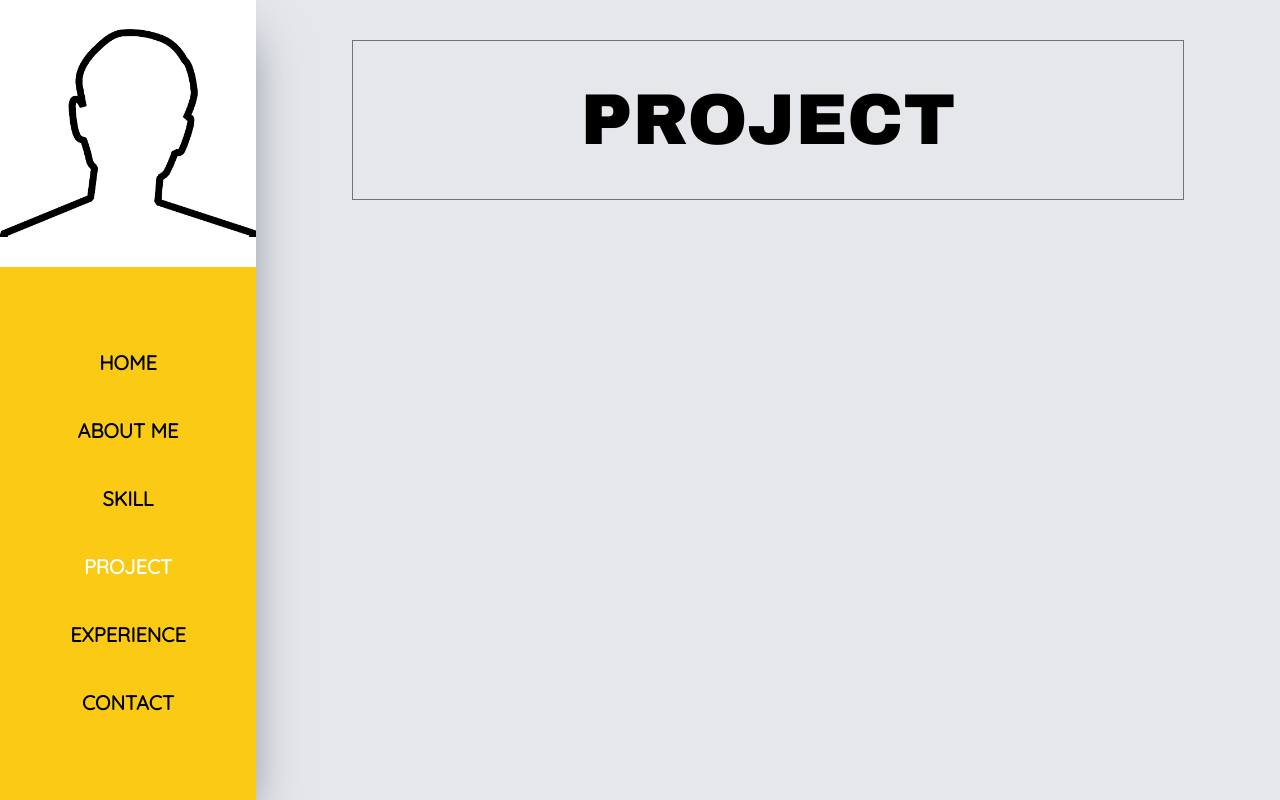
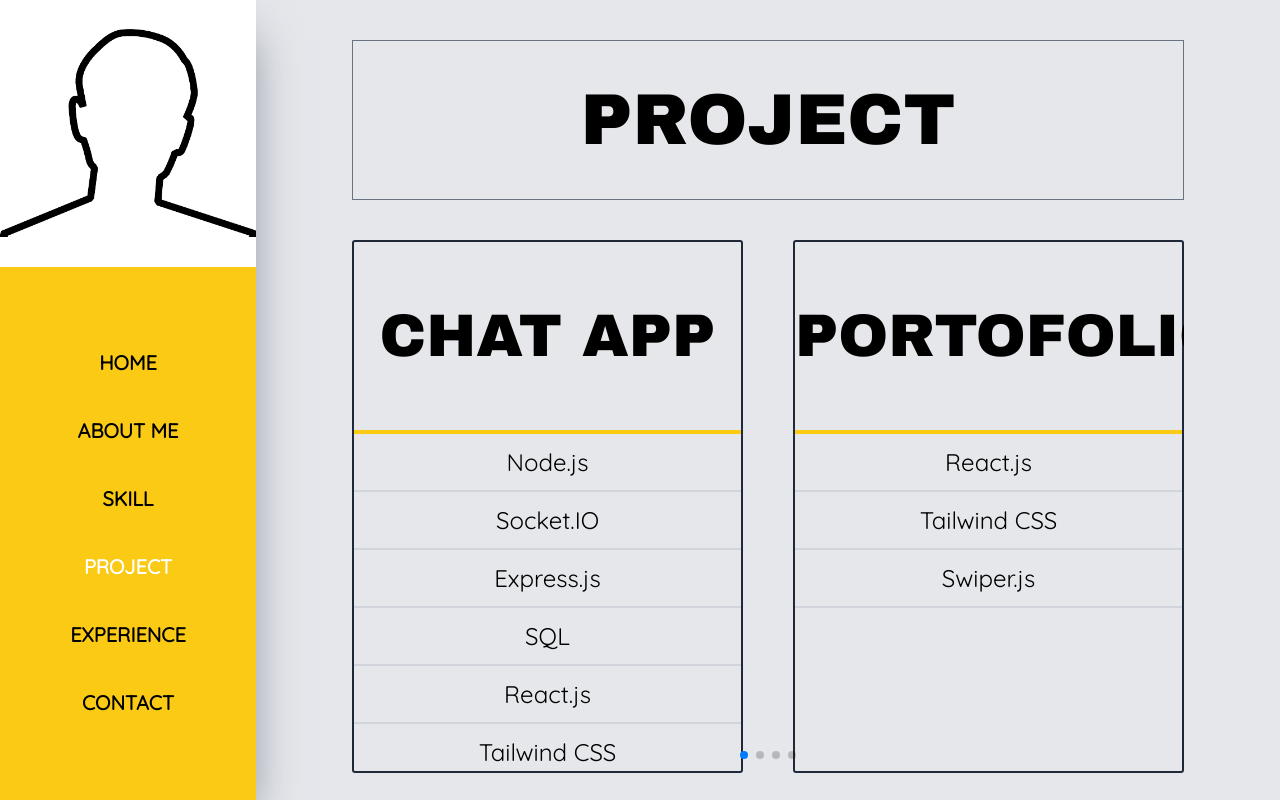
Before and after one commit to BamBoos28/My-Portofolio, a React (Vite) app: page /project in a window 1280 px wide. Built offline with nearby package versions, Linux system fonts and the light colour scheme.

Commit message:
page project update

```diff
--- a/package.json
+++ b/package.json
@@ -10,12 +10,11 @@
     "preview": "vite preview"
   },
   "dependencies": {
-    "flowbite": "^2.2.1",
-    "flowbite-react": "^0.7.2",
     "react": "^18.2.0",
     "react-dom": "^18.2.0",
     "react-responsive": "^9.0.2",
-    "react-router-dom": "^6.21.1"
+    "react-router-dom": "^6.21.1",
+    "swiper": "^11.1.0"
   },
   "devDependencies": {
     "@types/react": "^18.2.47",
--- a/src/App.css
+++ b/src/App.css
@@ -1,3 +1,18 @@
 @tailwind base;
 @tailwind components;
 @tailwind utilities;
+
+.swiper {
+    width: 100%;
+    height: 100%;
+}
+
+.swiper-slide {
+    text-align: center;
+    font-size: 18px;
+    border: .12em solid #1F2937;
+    border-radius: 3px;
+    display: flex;
+    justify-content: center;
+    align-items: center;
+}
--- a/src/page/contact.jsx
+++ b/src/page/contact.jsx
@@ -8,20 +8,20 @@ export default function ({ navbar, sidebar }) {
             <Sidebar mobile={sidebar} />
             <section className='h-full lg:w-4/5 bg-gray-200'>
                 <Header text={"CONTACT"} />
-                <div className='mx-9 2xl:mx-44 md:mx-24 h-3/5 font-sand flex flex-col md:flex-row justify-center gap-3'>
-                    <div className='md:w-1/3 py-2 md:px-16 md:py-16 flex flex-col items-center border-2 border-gray-300 rounded-xl hover:bg-gray-300 duration-300 shadow-lg shadow-gray-300'>
-                        <img className='h-12 mb-1 2xl:h-56 md:h-44 md:pb-12 object-contain' src="img/i-gmail.png" alt="" />
+                <div className='mx-9 2xl:mx-44 md:mx-24 h-3/5 font-sand flex flex-col lg:flex-row justify-center gap-3'>
+                    <div className='lg:w-1/3 py-2 lg:px-16 lg:py-16 flex flex-col items-center border-2 border-gray-300 rounded-xl hover:bg-gray-300 duration-300 shadow-lg shadow-gray-300'>
+                        <img className='h-12 mb-1 2xl:h-56 lg:h-44 lg:pb-12 object-contain' src="img/i-gmail.png" alt="" />
                         <h1 className='2xl:text-4xl mb-1 font-hans'>GMAIL</h1>
                         <a href=""></a>
                         <h5 className='text-lg hover:underline cursor-default xl:text-base text-sm'>wanazizakaria28@gmail.com</h5>
                     </div>
-                    <div className='md:w-1/3 py-2 md:px-16 md:py-16 flex flex-col items-center border-2 border-gray-300 rounded-xl hover:bg-gray-300 duration-300 shadow-lg shadow-gray-300'>
-                        <img className='h-12 mb-1 2xl:h-56 md:h-44 md:pb-12 object-contain' src="img/i-github.png" alt="" />
+                    <div className='lg:w-1/3 py-2 lg:px-16 lg:py-16 flex flex-col items-center border-2 border-gray-300 rounded-xl hover:bg-gray-300 duration-300 shadow-lg shadow-gray-300'>
+                        <img className='h-12 mb-1 2xl:h-56 lg:h-44 lg:pb-12 object-contain' src="img/i-github.png" alt="" />
                         <h1 className='2xl:text-4xl mb-1 font-hans'>GITHUB</h1>
                         <a className='text-lg hover:underline no-underline cursor-default' href="https://github.com/WanAziz" target="_blank">WanAziz</a>
                     </div>
-                    <div className='md:w-1/3 py-2 md:px-16 md:py-16 flex flex-col items-center border-2 border-gray-300 rounded-xl hover:bg-gray-300 duration-300 shadow-lg shadow-gray-300'>
-                        <img className='h-12 mb-1 2xl:h-56 md:h-44 md:pb-12 object-contain' src="img/i-wa.png" alt="" />
+                    <div className='lg:w-1/3 py-2 lg:px-16 lg:py-16 flex flex-col items-center border-2 border-gray-300 rounded-xl hover:bg-gray-300 duration-300 shadow-lg shadow-gray-300'>
+                        <img className='h-12 mb-1 2xl:h-56 lg:h-44 lg:pb-12 object-contain' src="img/i-wa.png" alt="" />
                         <h1 className='2xl:text-4xl mb-1 font-hans'>WA</h1>
                         <a className='text-lg hover:underline no-underline cursor-default' href="https://wa.me/62895424465906" target="_blank">0895424465906</a>
                     </div>
--- a/src/page/projext.jsx
+++ b/src/page/projext.jsx
@@ -1,6 +1,12 @@
 import Sidebar from "../comp/sideBar"
 import NavComp from '../comp/navComp'
 import Header from "../comp/header"
+
+import { Swiper, SwiperSlide } from 'swiper/react';
+import { Pagination } from 'swiper/modules';
+
+import 'swiper/css';
+import 'swiper/css/pagination';
 
 export default function ({ navbar, sidebar }) {
     return (
@@ -8,8 +14,62 @@ export default function ({ navbar, sidebar }) {
             <Sidebar mobile={sidebar} />
             <section className='h-full lg:w-4/5 bg-gray-200'>
                 <Header text={"PROJECT"} />
-                <div className='py-3 px-44 h-2/3 font-sand'>
-
+                <div className='md:mx-24 mx-9 2xl:mx-44 h-2/3 font-sand'>
+                    <Swiper
+                        slidesPerView={1}
+                        spaceBetween={10}
+                        pagination={{
+                            clickable: true,
+                        }}
+                        breakpoints={{
+                            1024: {
+                                slidesPerView: 2,
+                                spaceBetween: 50,
+                            },
+                        }}
+                        modules={[Pagination]}
+                        className="mySwiper"
+                    >
+                        <SwiperSlide>
+                            <h1 className="text-6xl font-hans py-16 border-b-4 border-yellow-300"><a href="https://github.com/WanAziz/Chatapp" target="_blank">CHAT APP</a></h1>
+                            <ul>
+                                <li className="py-3 border-b-2 border-gray-300 text-2xl">Node.js</li>
+                                <li className="py-3 border-b-2 border-gray-300 text-2xl">Socket.IO</li>
+                                <li className="py-3 border-b-2 border-gray-300 text-2xl">Express.js</li>
+                                <li className="py-3 border-b-2 border-gray-300 text-2xl">SQL</li>
+                                <li className="py-3 border-b-2 border-gray-300 text-2xl">React.js</li>
+                                <li className="py-3 border-b-2 border-gray-300 text-2xl">Tailwind CSS</li>
+                            </ul>
+                        </SwiperSlide>
+                        <SwiperSlide>
+                            <h1 className="text-6xl font-hans py-16 border-b-4 border-yellow-300"><a href="https://github.com/WanAziz/My-Portofolio" target="_blank">PORTOFOLIO</a></h1>
+                            <ul>
+                                <li className="py-3 border-b-2 border-gray-300 text-2xl">React.js</li>
+                                <li className="py-3 border-b-2 border-gray-300 text-2xl">Tailwind CSS</li>
+                                <li className="py-3 border-b-2 border-gray-300 text-2xl">Swiper.js</li>
+                            </ul>
+                        </SwiperSlide>
+                        <SwiperSlide>
+                            <h1 className="text-6xl font-hans py-16 border-b-4 border-yellow-300"><a href="https://github.com/WanAziz/api-belajar-hapi" target="_blank">REST API</a></h1>
+                            <ul>
+                                <li className="py-3 border-b-2 border-gray-300 text-2xl">Node.js</li>
+                                <li className="py-3 border-b-2 border-gray-300 text-2xl">Hapi.js</li>
+                            </ul>
+                        </SwiperSlide>
+                        <SwiperSlide>
+                            <h1 className="text-6xl font-hans py-16 border-b-4 border-yellow-300"><a href="https://github.com/WanAziz/api-belajar-express" target="_blank">REST API</a></h1>
+                            <ul>
+                                <li className="py-3 border-b-2 border-gray-300 text-2xl">Node.js</li>
+                                <li className="py-3 border-b-2 border-gray-300 text-2xl">Express.js</li>
+                            </ul>
+                        </SwiperSlide>
+                        <SwiperSlide>
+                            <h1 className="text-6xl font-hans py-16 border-b-4 border-yellow-300"><a href="https://github.com/WanAziz/Restoran_menu" target="_blank">RESTAURANT MENU</a></h1>
+                            <ul>
+                                <li className="py-3 border-b-2 border-gray-300 text-2xl">Java</li>
+                            </ul>
+                        </SwiperSlide>
+                    </Swiper>
                 </div>
                 <div className='flex justify-center mt-auto'>
                     <NavComp visible={navbar} />
--- a/src/page/work.jsx
+++ b/src/page/work.jsx
@@ -24,7 +24,7 @@ export default function ({ navbar, sidebar }) {
                         <div className='w-1/2 text-sm'>
                             <div className='flex justify-between 2xl:text-xl mb-2 gap-3'>
                                 <h5>Operator Mesin CNC Laser | PT Dua Kelinci</h5>
-                                <h5>2021 - Now</h5>
+                                <h5>2021 - 2024</h5>
                             </div>
                             <div className='md:overflow-x-scroll md:h-72 xl:h-56 2xl:overflow-visible'>
                                 <li className="my-1 marker:text-yellow-300">Menangani pengoperasian mesin CNC Laser untuk memotong berbagai bahan sesuai dengan
```
Also changed, not shown: 2 other files (tests, documents, lock files or other folders).
